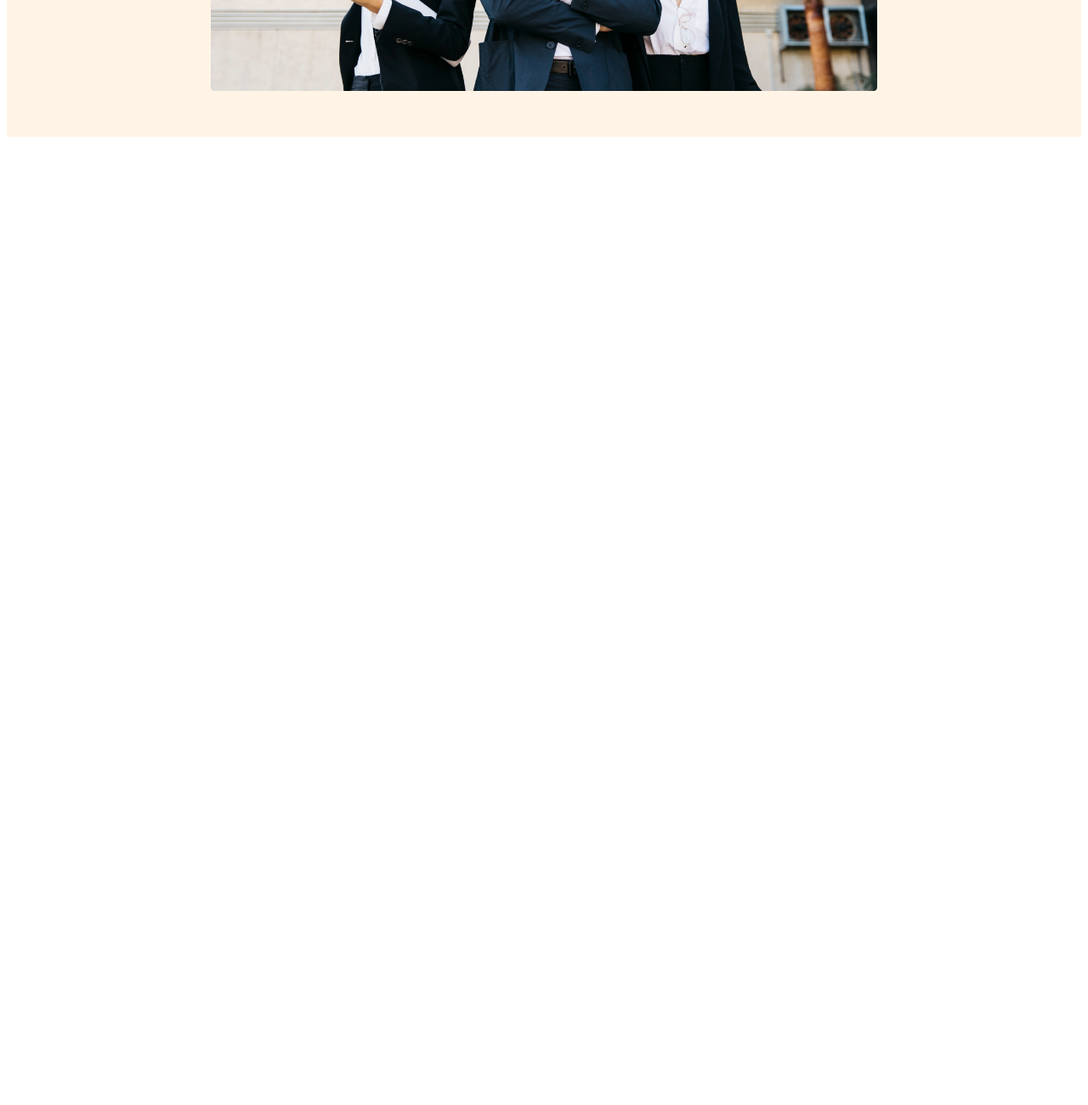
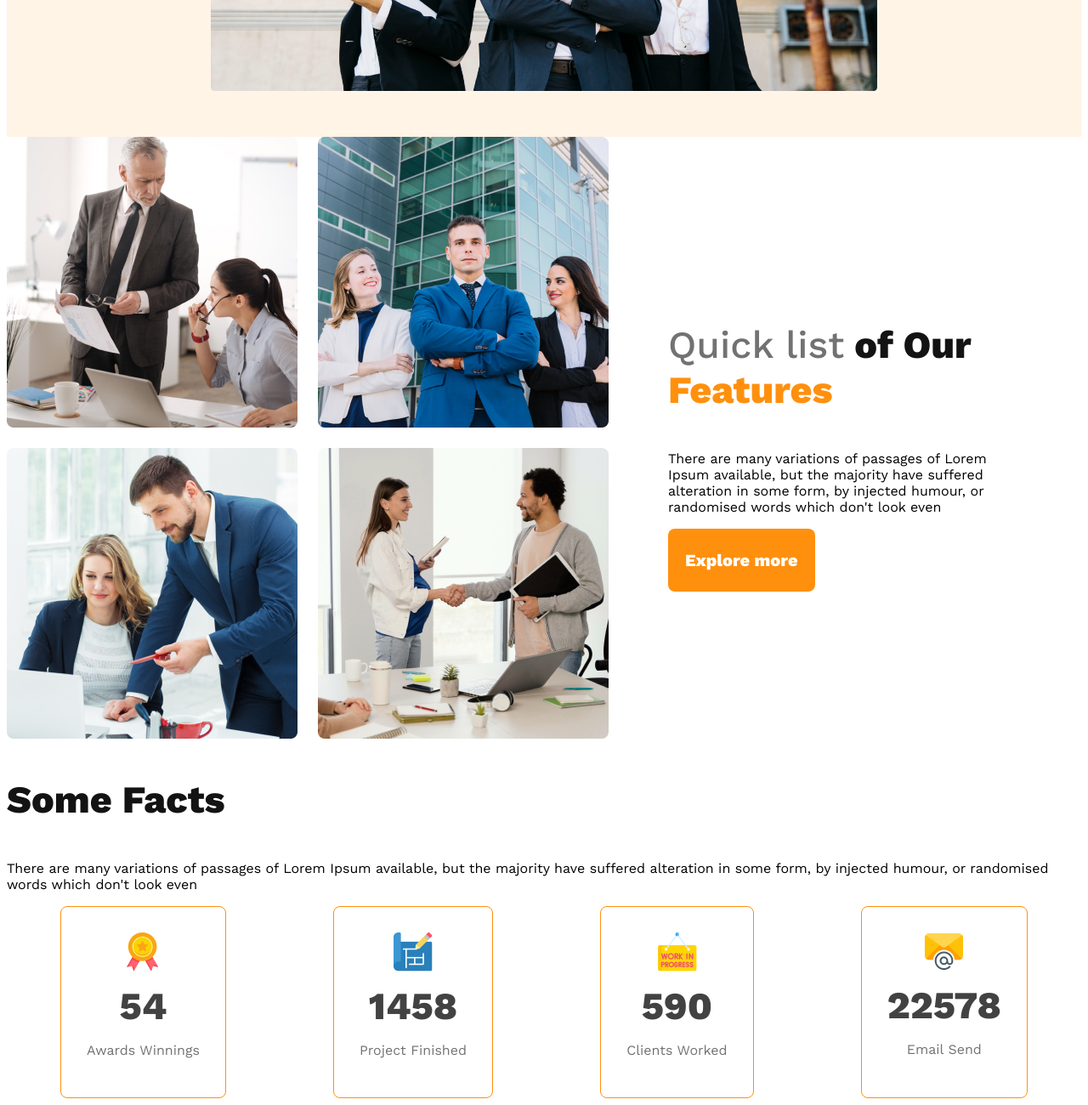
Before and after one commit to mahmud20010/G3-architechts, a plain HTML site: page index.html in a window 1280 px wide. Shown: the part 872-2172 px from the top of the page at 85% size. Before the commit the page ends 1041 px from the top, so only its background shows below. Drawn offline with nearby package versions, Linux system fonts and the light colour scheme.

Commit message:
added facts section

```diff
--- a/index.html
+++ b/index.html
@@ -13,7 +13,7 @@
 
     <header>
         <nav>
-            <h3 class="nav_title">G3 Architech</h3>
+            <h3 class="section_title">G3 Architech</h3>
 
             <ul>
                 <li><a href="">Home</a></li>
@@ -43,6 +43,66 @@
     </header>
 
     <main>
+        <!--=========== teams section =============-->
+        <section class="teams_container">
+
+            <div class="teams_img_container">
+                <img src="images/team1.png" alt="">
+                <img src="images/team2.png" alt="">
+                <img src="images/team3.png" alt="">
+                <img src="images/team4.png" alt="">
+            </div>
+            <div class="teams_content">
+                <h3 class="teams_title"> <span class="quick_list">Quick list</span> <span class="of_our">of Our</span>
+                    <span class="text_features">Features</span></h3>
+                <p class="teams_description">There are many variations of passages of Lorem Ipsum available, but the
+                    majority have suffered alteration in some form, by injected humour, or randomised words which don't
+                    look even</p>
+
+                <button class="btn_primary">Explore more</button>
+            </div>
+
+        </section>
+
+        <!-- ================features section================ -->
+
+        <section class="features">
+
+
+
+        </section>
+
+        <!-- =======================facts_section====================== -->
+
+        <section class="facts">
+            <h3 class="section_title">Some Facts</h3>
+            <p>There are many variations of passages of Lorem Ipsum available, but the majority have suffered alteration
+                in some form, by injected humour, or randomised words which don't look even</p>
+
+            <div class="facts_card_container">
+                <div class="card">
+                    <img src="images/icons/ribon.png" alt="">
+                    <h2 class="caart_stats">54</h2>
+                    <p class="cart_title text_light_gray ">Awards Winnings</p>
+                </div>
+                <div class="card">
+                    <img src="images/icons/projects.png" alt="">
+                    <h2 class="caart_stats">1458</h2>
+                    <p class="cart_title text_light_gray ">Project Finished</p>
+                </div>
+                <div class="card">
+                    <img src="images/icons/customers.png" alt="">
+                    <h2 class="caart_stats">590</h2>
+                    <p class="cart_title text_light_gray ">Clients Worked</p>
+                </div>
+                <div class="card">
+                    <img src="images/icons/email.png" alt="">
+                    <h2 class="caart_stats">22578</h2>
+                    <p class="cart_title text_light_gray ">Email Send</p>
+                </div>
+            </div>
+
+        </section>
 
     </main>
 
--- a/style.css
+++ b/style.css
@@ -7,10 +7,19 @@
     font-family: "Work Sans", sans-serif;
 }
 
+/* shared color */
+
+.text_light_gray {
+    color: #727272;
+}
+
 header {
     background: #FF900E1A;
     padding: 50px 240px;
 
+}
+main{
+    max-width: 70rem;
 }
 
 nav {
@@ -37,11 +46,11 @@ nav li a {
     color: #424242;
 }
 
-.nav_title {
+.section_title {
     color: #131313;
     font-size: 2.8rem;
     font-weight: 700;
-    word-wrap: break-word
+
 }
 
 
@@ -77,30 +86,136 @@ nav li a {
     font-weight: 600;
     cursor: pointer;
 }
-.banner img{
+
+.banner img {
     width: 100%;
     margin-top: 20px;
 }
 
+
+/* main style */
+
+main {
+    max-width: 1440px;
+    margin: 0 auto;
+}
+
+/* Teams styles */
+.teams_container {
+    display: flex;
+    align-items: center;
+    justify-content: center;
+
+}
+
+.teams_img_container {
+    /* margin-left: 30px; */
+    display: grid;
+    grid-template-columns: repeat(2, 1fr);
+    gap: 1.5rem;
+}
+
+
+.teams_content {
+    padding-right: 70px;
+    padding-left: 70px;
+}
+
+.teams_title {
+    font-size: 2.8rem;
+}
+
+.quick_list {
+    color: #727272;
+    font-weight: 500;
+    word-wrap: break-word
+}
+
+.of_our {
+    color: #131313;
+    font-weight: 700;
+    word-wrap: break-word;
+}
+
+.text_features {
+    color: #FF900E;
+    font-weight: 700;
+    word-wrap: break-word
+}
+
+/* some facts styles */
+
+
+.facts_card_container{
+    display: flex;
+    justify-content:space-around;
+}
+.card {
+    border-radius: 0.5rem;
+    border: 1px solid #FF900E;
+    text-align: center;
+    padding: 30px;
+
+
+}
+
+.caart_stats{
+    font-size: 2.8125rem;
+    color: #424242;
+    font-weight: 600;
+    margin-top: 10px;
+    margin-bottom: 10px;
+
+}
+
+
+
 /* responsive styles */
 
 
-/* mobile device responsive */
+/* small or  mobile device responsive */
 @media screen and (max-width:576px) {
-    header{
-        padding:20px;
+    header {
+        padding: 20px;
     }
-    nav{
+
+    nav,
+    .teams_container {
         flex-direction: column;
     }
+
+    .teams_img_container {
+        grid-template-columns: 1fr;
+    }
+
+    .teams_content {
+        padding: 0px 20px;
+        text-align: center;
+    }
+
+
 }
 
 /* tablet or medium devices */
 @media screen and (min-width:576px) and (max-width:960px) {
-    header{
-        padding:50px;
+    header {
+        padding: 50px;
     }
-    nav{
+
+    nav {
         flex-direction: column;
     }
+
+    .teams_container {
+        flex-direction: column-reverse;
+    }
+
+    .teams_img_container {
+        margin-top: 20px;
+    }
+
+    .teams_content {
+        padding: 0px 50px;
+        text-align: center;
+    }
 }
```
